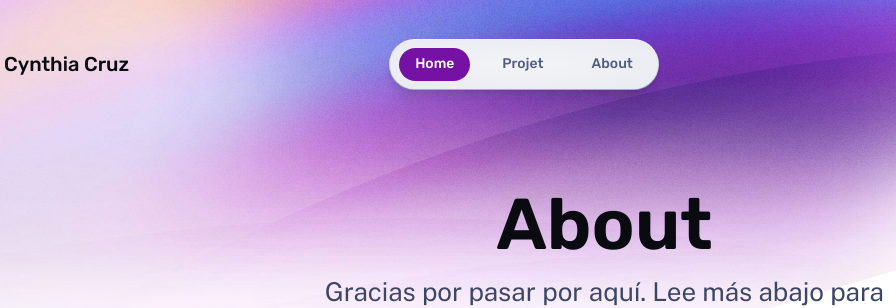
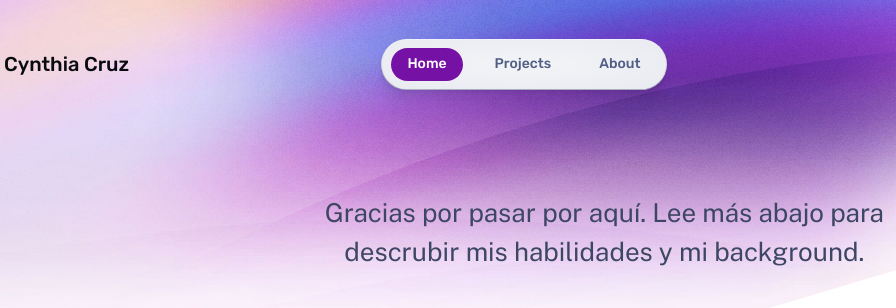
Before and after one commit to CynthiaMichelle/Portfolio-Cynthia, an Astro site: page /Portfolio-Cynthia/about in a window 1280 px wide. Shown: the top 308 px of the page, 116-1012 px from the left. Built offline with nearby package versions, Linux system fonts and the light colour scheme; Astro itself is replaced by a stand-in of ours.

Commit message:
camvios realizados en navbar y about

```diff
--- a/src/components/Nav.astro
+++ b/src/components/Nav.astro
@@ -6,7 +6,7 @@ import type { iconPaths } from './IconPaths';
 /** Main menu items */
 const textLinks: { label: string; href: string }[] = [
 	{ label: 'Home', href: '/Portfolio-Cynthia' },
-	{ label: 'Projet', href: '/Portfolio-Cynthia/work/' },
+	{ label: 'Projects', href: '/Portfolio-Cynthia/work/' },
 	{ label: 'About', href: '/Portfolio-Cynthia/about/' },
 ];
 
--- a/src/pages/about.astro
+++ b/src/pages/about.astro
@@ -11,7 +11,7 @@ import ButtonCV from '../components/ButtonCV.astro';
 	<div class="stack gap-20">
 		<main class="wrapper about">
 			<Hero
-				title="About"
+				title=""
 				tagline="Gracias por pasar por aquí. Lee más abajo para descrubir mis habilidades y mi background."
 			>
 				<img
```
